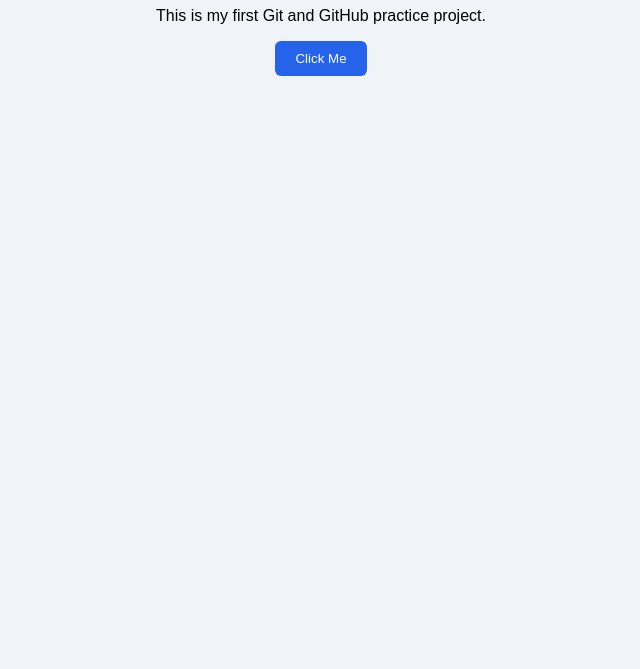
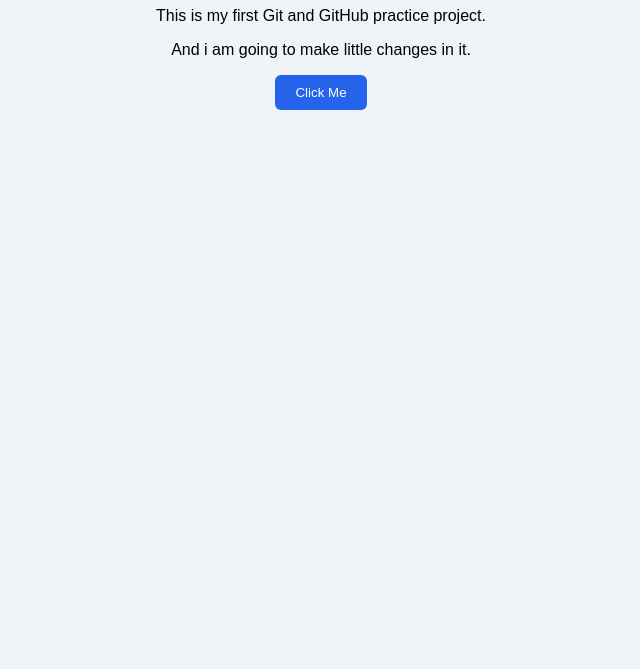
Before and after one commit to FarooqAhmed-1010/Leon, a plain HTML site: page index.html in a window 1280 px wide. Shown: the part 131-800 px from the top of the page, without its empty margins (319-959 px from the left). Drawn offline with Linux system fonts and the light colour scheme.

Commit message:
Add: adding a new line in this

```diff
--- a/index.html
+++ b/index.html
@@ -10,6 +10,7 @@
 <body>
     <h1>Welcome to Leon!</h1>
     <p>This is my first Git and GitHub practice project.</p>
+    <p>And i am going to make little changes in it.</p>
 
     <button id="helloButton">Click Me</button>
     <p id="message"></p>
```
